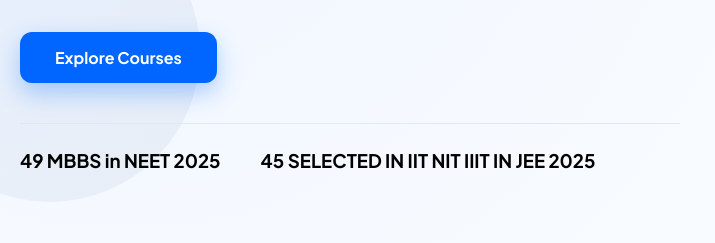
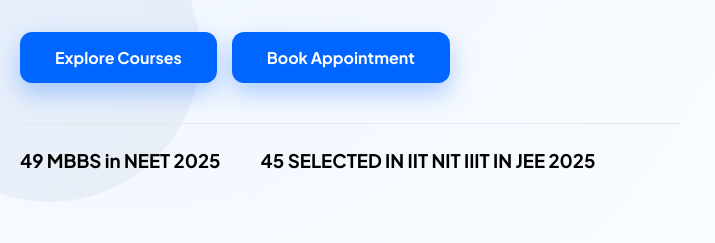
Before and after one commit to prince-dev777/career-xone-final, a website: page index.html in a window 1280 px wide. Shown: the part 472-715 px from the top of the page, 0-715 px from the left. Drawn offline with Linux system fonts and the light colour scheme.

Commit message:
Update index.html

```diff
--- a/index.html
+++ b/index.html
@@ -170,6 +170,7 @@
 
                 <div class="hero-btns">
                     <a href="all-courses.html" class="btn-primary">Explore Courses</a>
+                    <a href="https://docs.google.com/forms/d/e/1FAIpQLSeGyVW1PE3xT6RKAGONY4KYcu_30aWp_Zg89shtovkzuCrhmA/viewform?usp=dialog" class="btn-primary">Book Appointment</a>
                 </div>
 
                 <div class="trust-stats">
```
